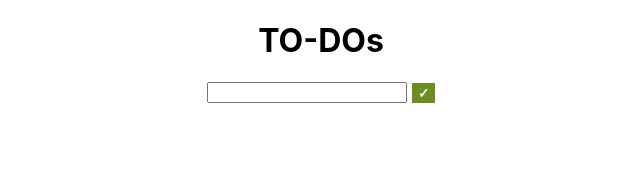
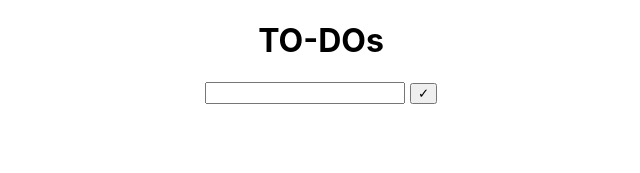
Before and after one commit to mpagels/todo-app-react, a React (Create React App) app: page / in a window 1280 px wide. Shown: the top 173 px of the page, without its empty margins (319-959 px from the left). Built offline with nearby package versions, Linux system fonts and the light colour scheme.

Commit message:
Change classname

```diff
--- a/src/SubmitToDo.css
+++ b/src/SubmitToDo.css
@@ -1,4 +1,4 @@
-button {
+.btn_submit {
   border: none;
   background-color: olivedrab;
   color: white;
```
